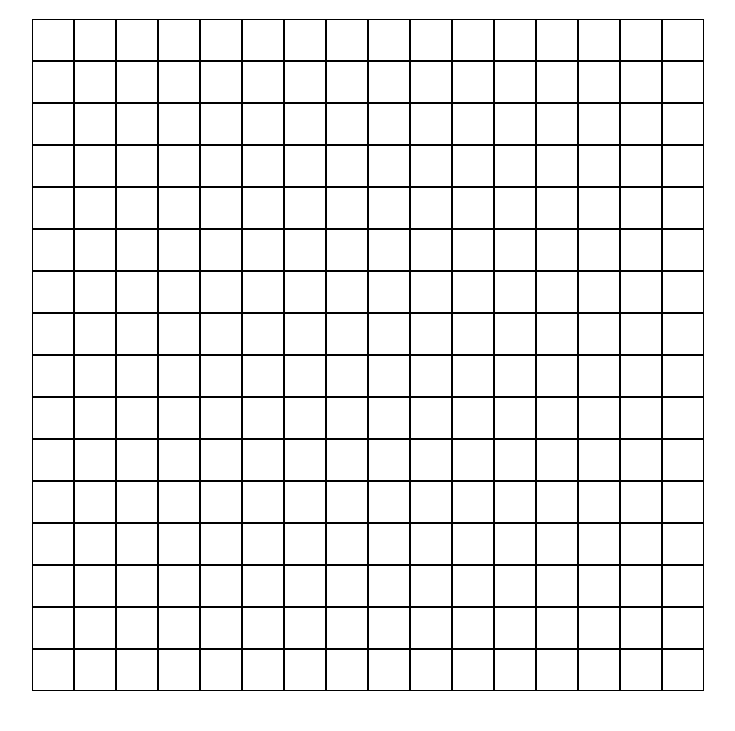
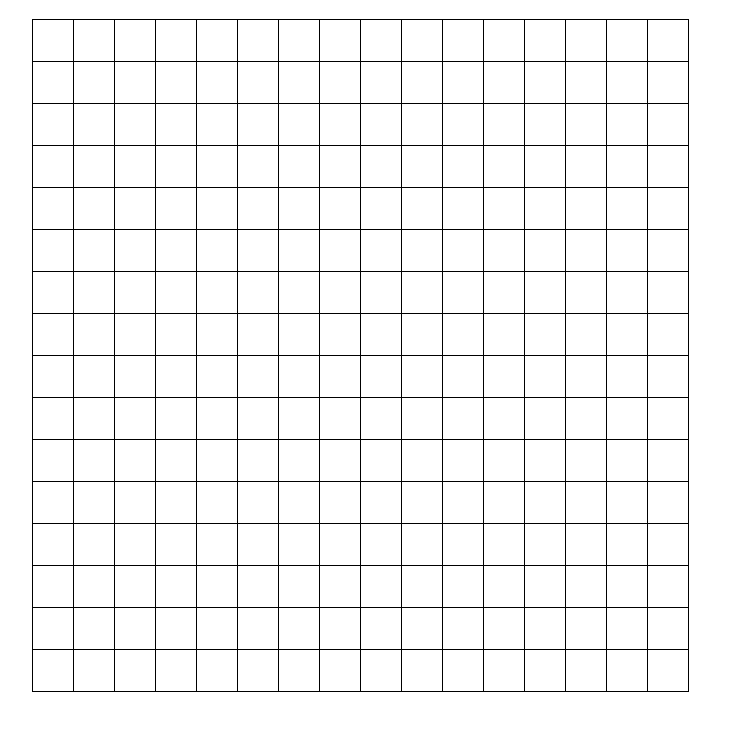
Before and after one commit to happysonsad/Etch-a-Sketch, a plain HTML site: page index.html in a window 1280 px wide. Shown: the part 61-792 px from the top of the page, without its empty margins (272-1007 px from the left). Drawn offline with Linux system fonts and the light colour scheme.

Commit message:
solved the problem of overlap grid

```diff
--- a/script.js
+++ b/script.js
@@ -1,16 +1,20 @@
-// Create a webpage with a 16x16 grid of square divs
-
-// create a div first, then loop it?
-
 const gridContainer = document.querySelector("#grid-container");
 
 for (i = 0; i < (16 * 16); i++) {
     const div = document.createElement("div");
     div.setAttribute("id", "div-box");
     div.style.padding = "20px";
-    div.style.border = "solid 1px";
+    div.style.outline = "solid 1px";
+    div.style.marginTop = "1px";
+    div.style.marginLeft =  "1px";
     gridContainer.appendChild(div);
-
+    div.addEventListener("click", () => {
+        div.style.backgroundColor = "red";
+    });
 }
 
-// set max size of the container?
+
+// Set up a “hover” effect
+// so that the grid divs change color
+// when your mouse passes over them
+// leaving a (pixelated) trail through your grid like a pen would
--- a/style.css
+++ b/style.css
@@ -13,6 +13,10 @@
     margin: 0 auto;
 }
 
+#div-box:hover {
+    background-color: red;
+}
+
 h1 {
     text-align: center;
 }
```
